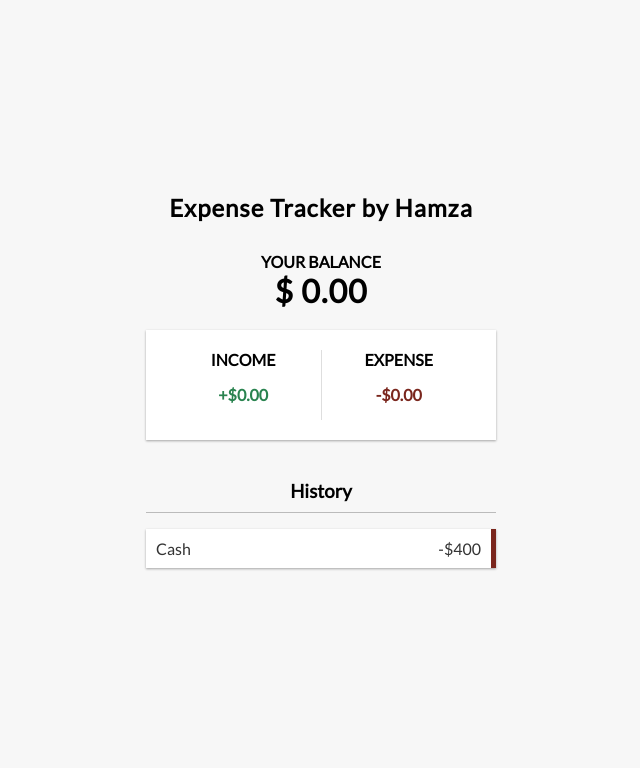
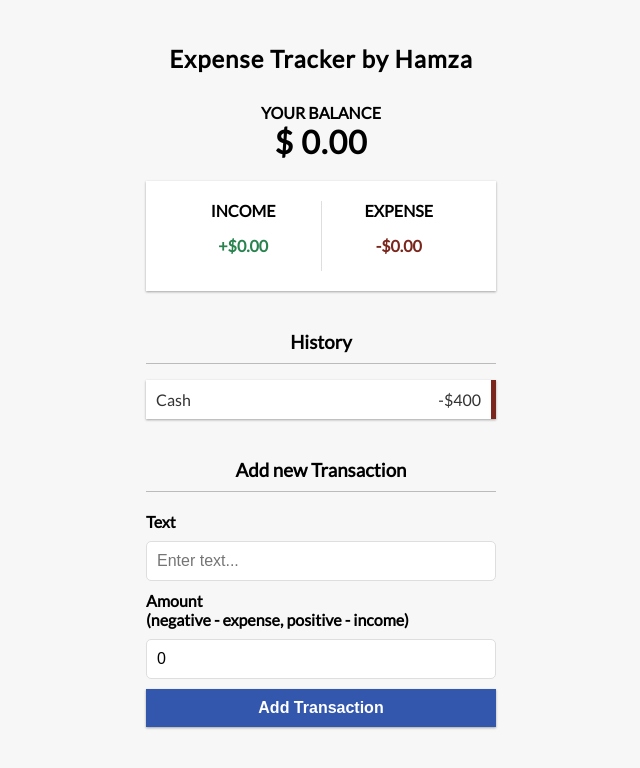
Before and after one commit to HamzaAhmedSheikh/react-expense-tracker-demo-app, a React (Create React App) app: page / in a window 1280 px wide. Shown: the top 768 px of the page, without its empty margins (319-959 px from the left). Built offline with nearby package versions, Linux system fonts and the light colour scheme.

Commit message:
useState hook added in AddTransaction.js

```diff
--- a/src/App.js
+++ b/src/App.js
@@ -4,6 +4,7 @@
 import { Balance } from './Components/Balance'
 import { IncomeExpenses } from './Components/IncomeExpenses'
 import { TransactionList } from './Components/TransactionList'
+import { AddTransaction } from './Components/AddTransaction'
 
 function App() {
   return (
@@ -13,6 +14,7 @@
        <Balance />
        <IncomeExpenses />
        <TransactionList />
+       <AddTransaction />
      </div>
     </div>
   );
--- /dev/null
+++ b/src/Components/AddTransaction.js
@@ -0,0 +1,35 @@
+import React, { useState } from 'react'
+
+export const AddTransaction = () => {
+
+   const [text, setText] = useState('')
+   const [amount, setAmount] = useState(0)
+
+    return (
+        <div>
+          <h3> Add new Transaction </h3>
+
+          <form>
+            <div className='form-control'>
+              <label htmlFor='text'> Text </label>
+              <input type='text'
+                     value={text}
+                     onChange={(e) => setText(e.target.value)}
+                     placeholder="Enter text..." />
+            </div>
+
+            <div className='form-control'>
+              <label htmlFor='amount'>
+                Amount <br /> (negative - expense, positive - income)
+               </label>
+              <input type='number'
+                     value={amount}
+                     onChange={(e) => setAmount(e.target.value)}
+                     placeholder="Enter text..." />
+            </div>
+
+            <button class="btn"> Add Transaction </button>
+          </form>
+        </div>
+    )
+}
```
